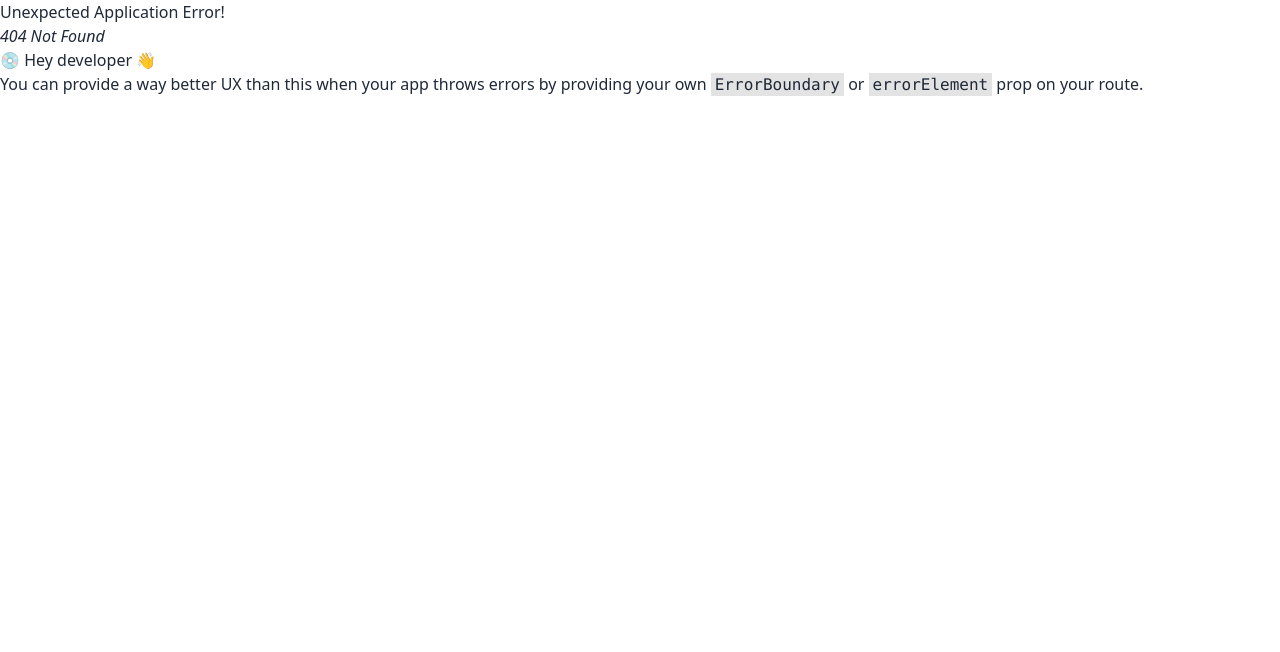
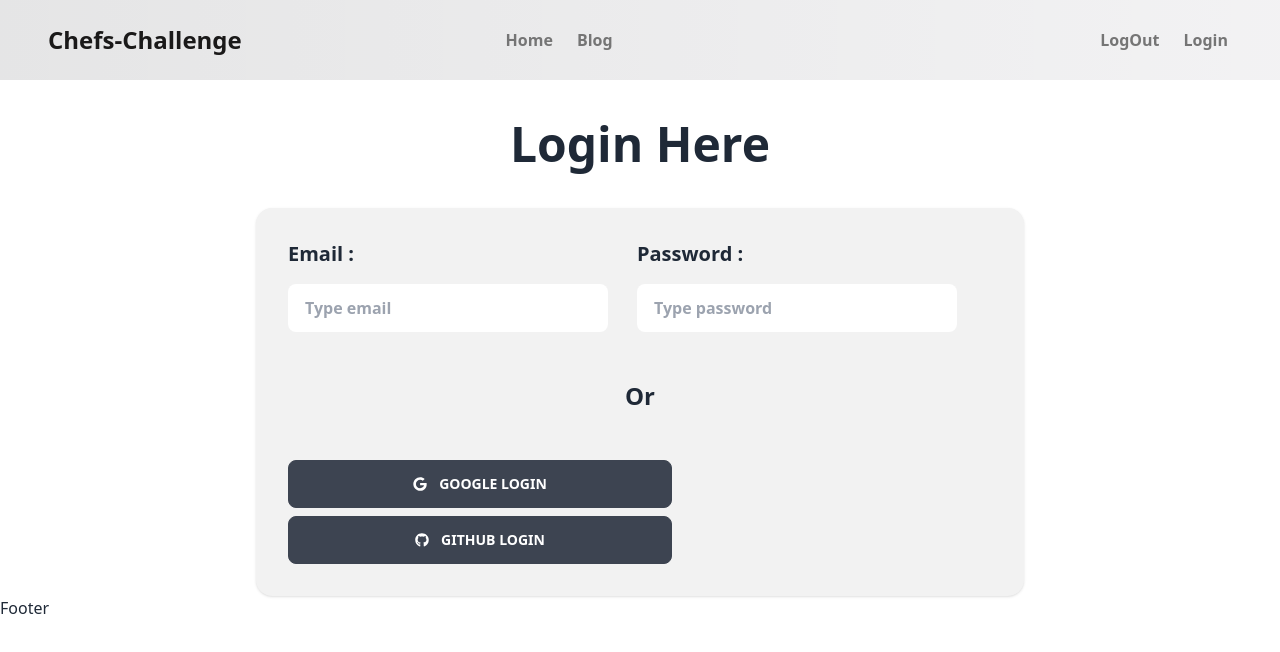
Before and after one commit to AltafHusain22/chef-mart-client, a React (Vite) app: page /login in a window 1280 px wide. Before the commit this address had no page. Shown: the top 652 px of the page. Built offline with nearby package versions, Linux system fonts and the light colour scheme.

Commit message:
card picture added

```diff
--- a/package.json
+++ b/package.json
@@ -16,6 +16,7 @@
     "match-sorter": "^6.3.1",
     "react": "^18.2.0",
     "react-dom": "^18.2.0",
+    "react-icons": "^4.8.0",
     "react-router-dom": "^6.11.0",
     "sort-by": "^1.2.0"
   },
--- a/src/components/AllChefs/AllChefs.jsx
+++ b/src/components/AllChefs/AllChefs.jsx
@@ -1,20 +1,28 @@
 /* eslint-disable no-unused-vars */
-import React, { useEffect, useState } from 'react';
+import React, { useEffect, useState } from "react";
+import SingleChef from "../singleChef/SingleChef";
 
 const AllChefs = () => {
-	const [chefsData, setChefsData] = useState([])
+  const [chefsData, setChefsData] = useState([]);
 
-	useEffect(()=>{
-			fetch('http://localhost:5000/chefsRecips')
-			.then(res=> res.json())
-			.then(data=>setChefsData(data))
-	},[])
+  useEffect(() => {
+    fetch("http://localhost:5000/chefsRecips")
+      .then((res) => res.json())
+      .then((data) => setChefsData(data));
+  }, []);
 
-	return (
-		<div>
-
-		</div>
-	);
+  return (
+    <div>
+      <h2 className="hero-heading text-center my-7">Featured Chefs</h2>
+      <div className="grid md:grid-cols-3 mx-10 gap-10">
+        {chefsData.map((chef) => (
+          <SingleChef key={chef.id} chef={chef}>
+            {" "}
+          </SingleChef>
+        ))}
+      </div>
+    </div>
+  );
 };
 
 export default AllChefs;
--- /dev/null
+++ b/src/components/singleChef/SingleChef.jsx
@@ -0,0 +1,27 @@
+/* eslint-disable react/prop-types */
+/* eslint-disable no-unused-vars */
+import React from "react";
+
+const SingleChef = ({ chef }) => {
+  const { id, picture, name, bio,likes, num_recipes, years_experience } = chef;
+  console.log(chef);
+  return (
+    <div className="card w-100 bg-base-100 shadow-xl ">
+
+      <figure>
+        <img
+          src={picture}
+        />
+      </figure>
+      <div className="card-body">
+        <h2 className="card-title ">{name}</h2>
+        <p>{bio}</p>
+        <div className="card-actions justify-end">
+          <button className="btn btn-primary">Buy Now</button>
+        </div>
+      </div>
+    </div>
+  );
+};
+
+export default SingleChef;
--- /dev/null
+++ b/src/pages/login/Login.jsx
@@ -0,0 +1,60 @@
+/* eslint-disable no-unused-vars */
+import React, { useContext } from "react";
+import { FaBeer, FaGithub, FaGoogle } from "react-icons/fa";
+
+const Login = () => {
+  const handleGoogleLogin = () => {};
+  const handleGithubleLogin = () => {};
+
+  return (
+    <div className="login-section w-3/5 mx-auto">
+      <h2 className="my-10 text-center font-bold text-5xl">Login Here</h2>
+      <div className="card card-side bg-base-200 shadow">
+        <div className="card-body">
+          <form className="flex gap-5 justify-center">
+            <div>
+              <label className="font-bold text-xl ">
+                Email :
+                <input
+                  type="email"
+                  placeholder="Type email"
+                  className=" mt-4 input w-full max-w-xs mr-3"
+                />
+              </label>
+            </div>
+          <div>  <label className="font-bold text-xl ">
+              Password :
+              <input
+                type="password"
+                placeholder="Type password"
+                className="mt-4 input w-full max-w-xs"
+              />
+            </label></div>
+          </form>
+          <h2 className="text-center mt-10 font-bold text-2xl">Or</h2>
+          <div className="card-actions  mt-10">
+            <div>
+              <button
+                onClick={() => handleGoogleLogin()}
+                className="btn btn-white w-96"
+              >
+                <FaGoogle className="mr-3" /> Google Login
+              </button>
+            </div>
+
+            <div>
+              <button
+                onClick={() => handleGithubleLogin()}
+                className="btn btn-white w-96"
+              >
+                <FaGithub className="mr-3" /> GitHub Login
+              </button>
+            </div>
+          </div>
+        </div>
+      </div>
+    </div>
+  );
+};
+
+export default Login;
--- /dev/null
+++ b/src/pages/register/Register.jsx
@@ -0,0 +1,12 @@
+/* eslint-disable no-unused-vars */
+import React from 'react';
+
+const Register = () => {
+	return (
+		<div>
+			<h2>register</h2>
+		</div>
+	);
+};
+
+export default Register;
```
Also changed, not shown: src/main.jsx (+10 -1 lines), 1 other file (tests, documents, lock files or other folders).
